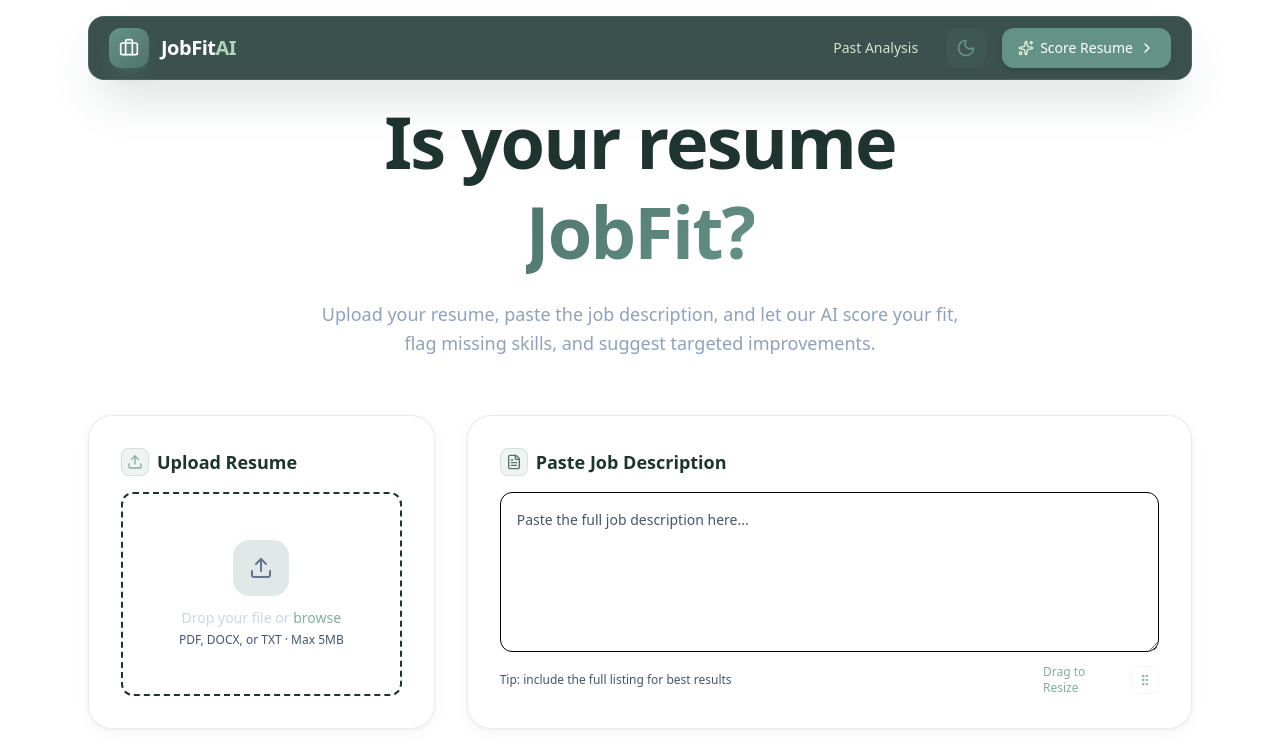
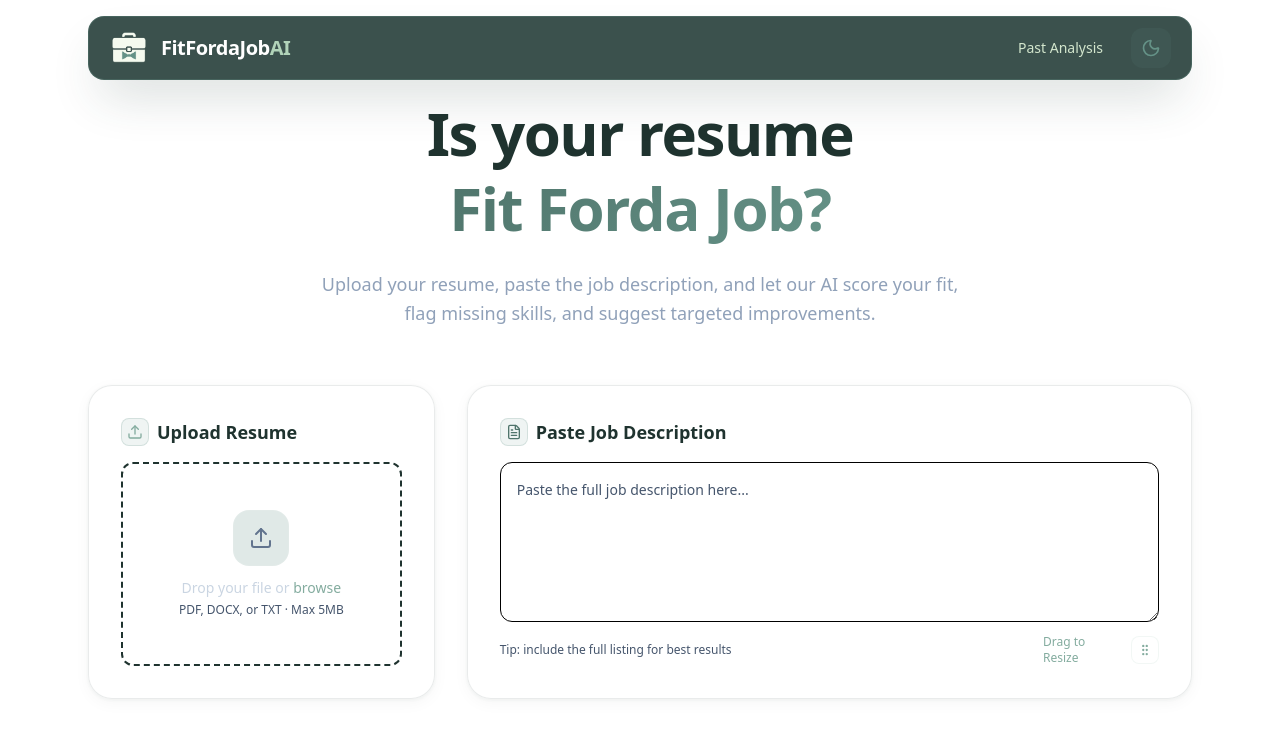
Before and after one commit to jhonbiancent/jobfit-ai, a Next.js app: page / in a window 1280 px wide. Shown: the top 753 px of the page. Built offline with nearby package versions, Linux system fonts and the light colour scheme.

Commit message:
feat: rebranded the project and updated logo

```diff
--- a/app/layout.tsx
+++ b/app/layout.tsx
@@ -18,7 +18,7 @@ const geistMono = Geist_Mono({
 });
 
 export const metadata: Metadata = {
-  title: "Fit Forda Job AI — AI-Powered Resume Analyzer",
+  title: "FitFordaJob AI — AI-Powered Resume Analyzer",
   description: "Score your resume against any job description using AI. Get keyword matching, missing skill detection, and targeted improvement suggestions to beat the ATS.",
   keywords: ["resume analyzer", "ATS score", "AI resume", "job fit", "career tools"],
 };
--- a/app/page.tsx
+++ b/app/page.tsx
@@ -178,9 +178,9 @@ export default function Home() {
       {/* Hero */}
       <div className="text-center mb-14 mt-4 md:mt-8 animate-fade-in-up">
 
-        <h1 className="text-4xl sm:text-5xl md:text-6xl lg:text-7xl font-extrabold mb-6 tracking-tight leading-tight">
+        <h1 className="text-4xl sm:text-5xl md:text-6xl font-extrabold mb-6 tracking-tight leading-tight">
           Is your resume<br className="hidden sm:block" />
-          <span className="gradient-text"> JobFit?</span>
+          <span className="gradient-text"> Fit Forda Job?</span>
         </h1>
         <p className="text-base md:text-lg text-slate-400 max-w-2xl mx-auto leading-relaxed">
           Upload your resume, paste the job description, and let our AI score your fit,
--- a/components/ui/Footer.tsx
+++ b/components/ui/Footer.tsx
@@ -13,7 +13,7 @@ export default function Footer() {
                 <Briefcase className="w-4 h-4 text-white" />
               </div>
               <span className="text-lg font-bold tracking-tight">
-                JobFit<span className="gradient-text">AI</span>
+                FitFordaJob<span className="gradient-text">AI</span>
               </span>
             </Link>
             <p className="text-xs text-brand-400 max-w-xs text-center md:text-left">
@@ -30,7 +30,7 @@ export default function Footer() {
         {/* Bottom bar */}
         <div className="mt-8 pt-6 border-t border-brand-100 flex flex-col md:flex-row items-center justify-between gap-3">
           <p className="text-xs text-brand-400">
-            © {new Date().getFullYear()} JobFit AI. All rights reserved.
+            © {new Date().getFullYear()} FitFordaJob AI. All rights reserved.
           </p>
           <div className="flex items-center gap-1 text-xs text-brand-400">
             Built with <Heart className="w-3 h-3 mx-0.5" fill="currentColor" /> to beat the ATS.
--- a/components/ui/Header.tsx
+++ b/components/ui/Header.tsx
@@ -1,5 +1,5 @@
 import Link from 'next/link';
-import { Briefcase, Sparkles, ChevronRight } from 'lucide-react';
+import Image from 'next/image';
 import { ThemeToggle } from '@/components/ui/ThemeToggle';
 
 export default function Header() {
@@ -9,34 +9,29 @@ export default function Header() {
 
         {/* Logo Section */}
         <Link href="/" className="flex items-center gap-3 group">
-          <div className="w-10 h-10 rounded-xl bg-linear-to-br from-[#659287] to-[#4f746b] flex items-center justify-center shadow-lg shadow-[#659287]/20 group-hover:scale-105 transition-transform duration-300 ease-out">
-            <Briefcase className="w-5 h-5 text-white group-hover:-rotate-12 transition-transform duration-300 ease-out" />
-          </div>
+          <Image
+            src="/fitfordajob-logo.png"
+            alt="FitFordaJob Logo"
+            width={40}
+            height={40}
+            className="w-10 h-10 group-hover:scale-105 transition-transform duration-300 ease-out object-contain"
+            priority
+          />
           <span className="text-xl font-bold tracking-tight text-white">
-            JobFit<span className="text-[#b1d3b9]">AI</span>
+            FitFordaJob<span className="text-[#b1d3b9]">AI</span>
           </span>
         </Link>
 
         {/* Navigation Section */}
         <nav className="flex items-center gap-2 sm:gap-4">
           <Link
-            href="/past-analysis"
-            className="hidden sm:flex text-sm font-medium text-[#d3e6cd] hover:text-white transition-colors px-3 py-2 rounded-lg hover:bg-white/10"
+            href="/dashboard"
+            className="flex text-sm font-medium text-[#d3e6cd] hover:text-white transition-colors px-2 sm:px-3 py-2 rounded-lg hover:bg-white/10"
           >
             Past Analysis
           </Link>
 
           <ThemeToggle />
-
-          {/* CTA Button */}
-          <Link
-            href="/"
-            className="group relative inline-flex items-center gap-1.5 px-4 py-2.5 bg-[#659287] hover:bg-[#4f746b] text-white rounded-xl font-medium text-sm transition-all duration-300 shadow-md hover:shadow-lg hover:shadow-[#659287]/25 active:scale-95"
-          >
-            <Sparkles className="w-4 h-4 text-[#e6f2dd]" />
-            <span>Score Resume</span>
-            <ChevronRight className="w-4 h-4 group-hover:translate-x-0.5 transition-transform duration-300" />
-          </Link>
         </nav>
       </div>
     </header>
```
Also changed, not shown: public/fitfordajob-logo.png (added), 1 other file (tests, documents, lock files or other folders).
